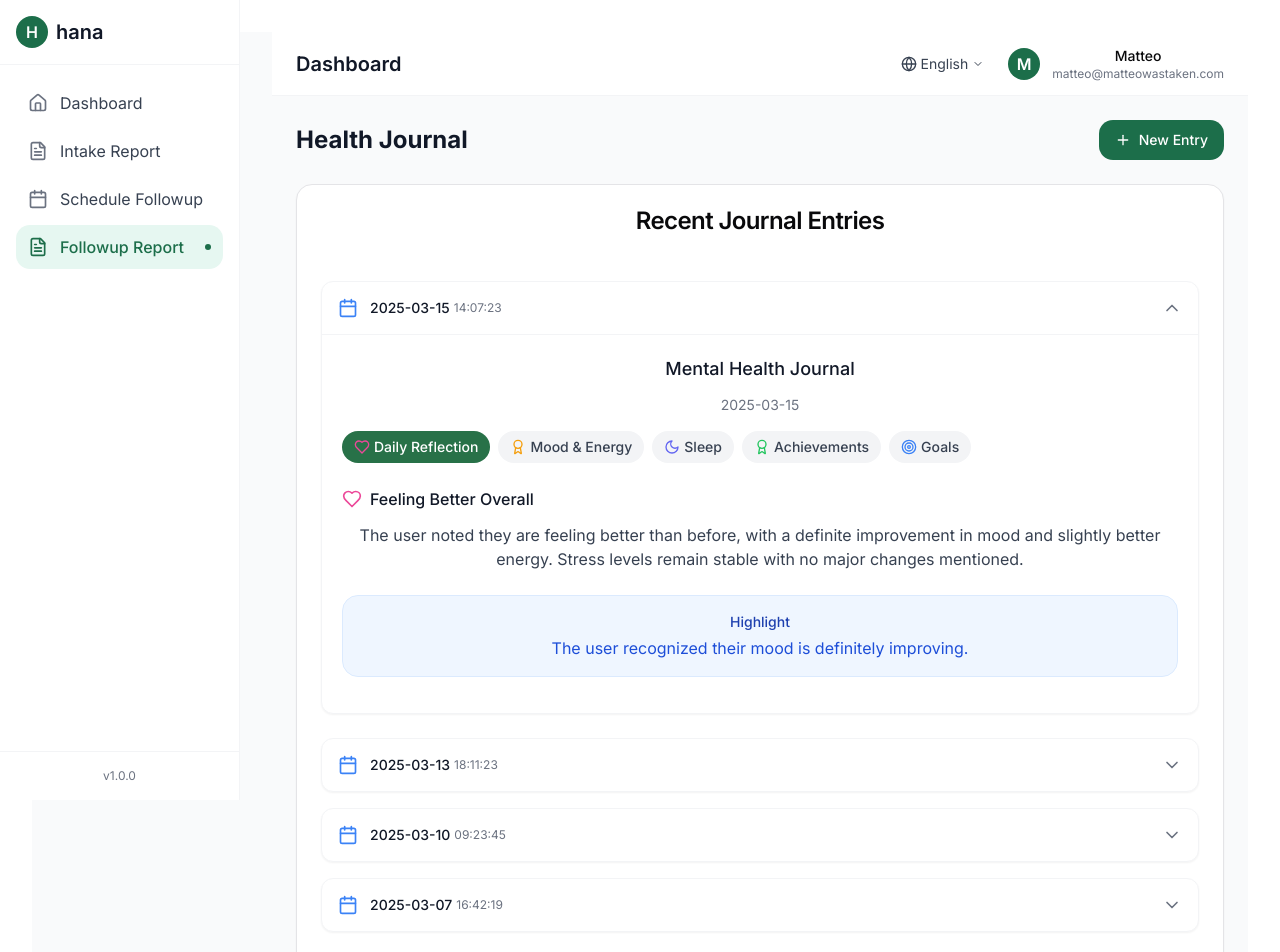
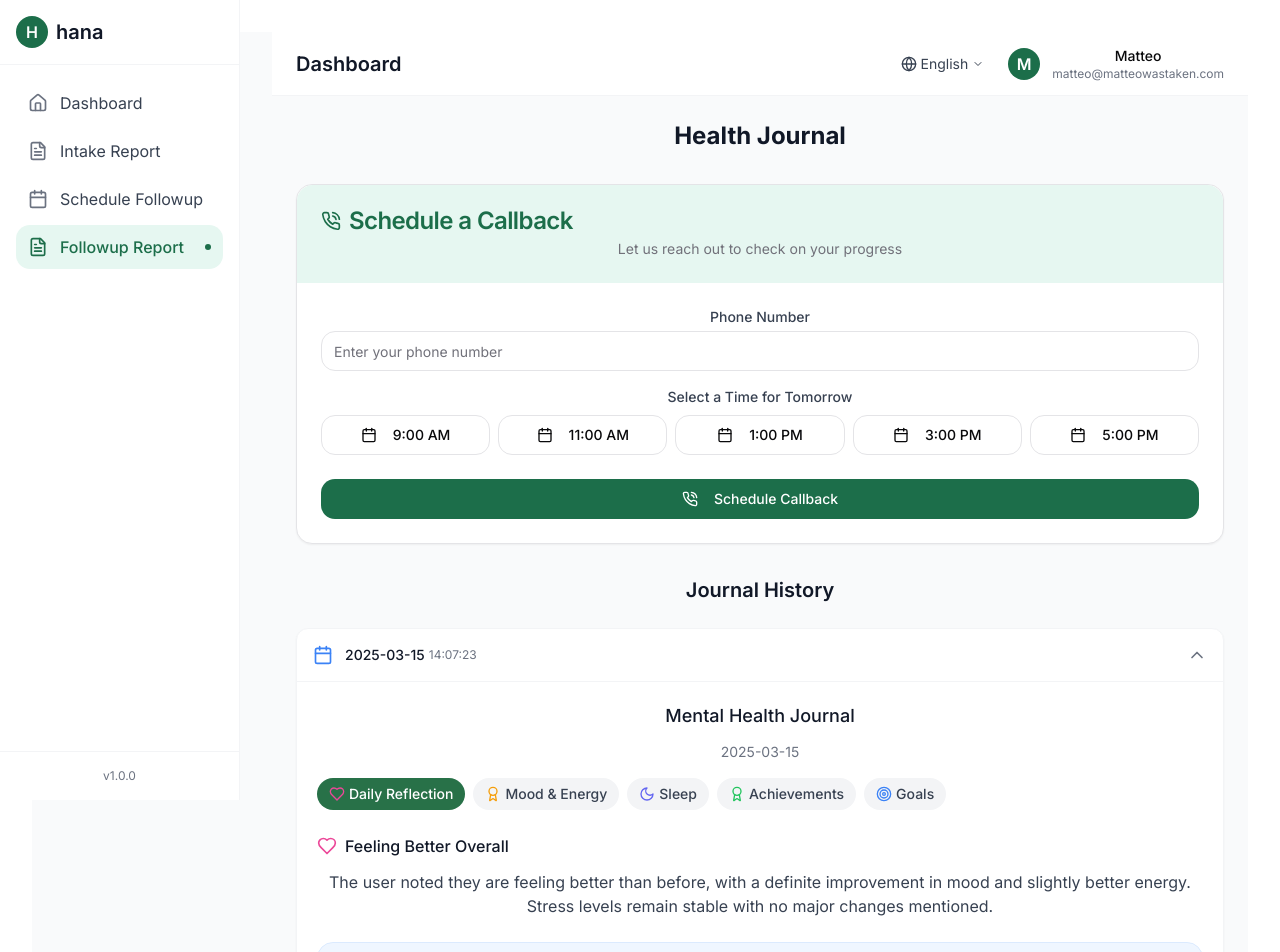
Before and after one commit to mhaihq/dashboard-grove-connector-85, a React (Vite) app: page /followup-report in a window 1280 px wide. Shown: the top 952 px of the page. Built offline with nearby package versions, Linux system fonts and the light colour scheme.

Commit message:
Refactor dashboard and intake reports
Refactor the dashboard and intake reports based on user feedback.

```diff
--- /dev/null
+++ b/src/components/CallbackPlanner.tsx
@@ -0,0 +1,102 @@
+
+import React, { useState } from 'react';
+import { Card, CardContent, CardDescription, CardFooter, CardHeader, CardTitle } from '@/components/ui/card';
+import { Button } from '@/components/ui/button';
+import { Input } from '@/components/ui/input';
+import { PhoneCall, Calendar } from 'lucide-react';
+import { toast } from '@/hooks/use-toast';
+
+interface CallbackPlannerProps {
+  userName: string;
+}
+
+export const CallbackPlanner: React.FC<CallbackPlannerProps> = ({ userName }) => {
+  const [phone, setPhone] = useState('');
+  const [selectedTime, setSelectedTime] = useState<string | null>(null);
+
+  const availableTimes = [
+    '9:00 AM', '11:00 AM', '1:00 PM', '3:00 PM', '5:00 PM'
+  ];
+
+  const handleSubmit = (e: React.FormEvent) => {
+    e.preventDefault();
+
+    if (!phone || !selectedTime) {
+      toast({
+        title: "Missing information",
+        description: "Please enter your phone number and select a time",
+        variant: "destructive",
+      });
+      return;
+    }
+
+    // Here you would handle the actual submission
+    toast({
+      title: "Callback scheduled",
+      description: `We'll call you at ${phone} at ${selectedTime} tomorrow`,
+    });
+
+    // Reset form
+    setPhone('');
+    setSelectedTime(null);
+  };
+
+  return (
+    <Card className="shadow-sm animate-slide-up mt-8">
+      <CardHeader className="bg-hana-lightGreen rounded-t-lg">
+        <div className="flex items-center gap-2">
+          <PhoneCall className="w-5 h-5 text-hana-green" />
+          <CardTitle className="text-hana-green">Schedule a Callback</CardTitle>
+        </div>
+        <CardDescription>Let us reach out to check on your progress</CardDescription>
+      </CardHeader>
+      <CardContent className="pt-6">
+        <form onSubmit={handleSubmit}>
+          <div className="space-y-4">
+            <div>
+              <label htmlFor="phone" className="block text-sm font-medium text-gray-700 mb-1">
+                Phone Number
+              </label>
+              <Input
+                id="phone"
+                type="tel"
+                placeholder="Enter your phone number"
+                value={phone}
+                onChange={(e) => setPhone(e.target.value)}
+                className="w-full"
+              />
+            </div>
+            <div>
+              <label className="block text-sm font-medium text-gray-700 mb-2">
+                Select a Time for Tomorrow
+              </label>
+              <div className="grid grid-cols-2 sm:grid-cols-3 md:grid-cols-5 gap-2">
+                {availableTimes.map((time) => (
+                  <Button
+                    key={time}
+                    type="button"
+                    variant={selectedTime === time ? "default" : "outline"}
+                    className={selectedTime === time ? "bg-hana-green hover:bg-hana-green/90" : ""}
+                    onClick={() => setSelectedTime(time)}
+                  >
+                    <Calendar className="mr-2 h-4 w-4" />
+                    {time}
+                  </Button>
+                ))}
+              </div>
+            </div>
+          </div>
+          <div className="mt-6">
+            <Button
+              type="submit"
+              className="w-full bg-hana-green hover:bg-hana-green/90 text-white"
+            >
+              <PhoneCall className="mr-2 h-4 w-4" />
+              Schedule Callback
+            </Button>
+          </div>
+        </form>
+      </CardContent>
+    </Card>
+  );
+};
--- a/src/pages/FollowupReport.tsx
+++ b/src/pages/FollowupReport.tsx
@@ -3,15 +3,13 @@ import React from 'react';
 import { Sidebar } from '@/components/Sidebar';
 import { DashboardHeader } from '@/components/DashboardHeader';
 import { JournalEntry } from '@/components/JournalEntry';
-import { Card, CardContent, CardHeader, CardTitle } from '@/components/ui/card';
-import { Button } from '@/components/ui/button';
-import { Plus } from 'lucide-react';
+import { CallbackPlanner } from '@/components/CallbackPlanner';
 
 const FollowupReport = () => {
   const userName = "Matteo";
   const userEmail = "matteo@matteowastaken.com";
 
-  // Journal entries
+  // Journal entries history
   const journalEntries = [
     {
       date: "2025-03-15",
@@ -30,17 +28,17 @@ const FollowupReport = () => {
     },
     {
       date: "2025-03-10",
-      timestamp: "09:23:45",
-      title: "Sleep Disruption and Anxiety",
-      content: "The user reported difficulties with sleep, waking up multiple times during the night. Anxiety levels have increased slightly, particularly around work deadlines. Some improvement in social interactions was noted.",
-      highlight: "Connection between sleep disruption and increased workload noted."
+      timestamp: "09:22:15",
+      title: "Sleep Improvements",
+      content: "The user reported better sleep after implementing the suggested routine changes. They're now getting an average of 7 hours per night compared to 5 hours previously. Morning fatigue has decreased notably.",
+      highlight: "Sleep duration increased by approximately 2 hours per night with new bedtime routine."
     },
     {
-      date: "2025-03-07",
-      timestamp: "16:42:19",
-      title: "Weekend Reflection and Progress",
-      content: "The user had a positive weekend with family, reporting improved mood and energy levels. They practiced breathing exercises as recommended and found them helpful. Some lingering concerns about work-life balance were mentioned.",
-      highlight: "Positive effects of family time and breathing techniques on overall well-being."
+      date: "2025-03-05",
+      timestamp: "16:42:11",
+      title: "Social Engagement Progress",
+      content: "The user met with two friends for coffee this week, marking the first social outing in over a month. They described feeling anxious before the meeting but ultimately enjoyed the interaction and felt better afterward.",
+      highlight: "First social engagement in a month resulted in positive emotions despite initial anxiety."
     }
   ];
 
@@ -56,19 +54,13 @@ const FollowupReport = () => {
 
         <main className="p-6">
           <div className="max-w-6xl mx-auto">
-            <div className="flex justify-between items-center mb-6">
-              <h1 className="text-2xl font-bold text-gray-900">Health Journal</h1>
-              <Button className="bg-hana-green hover:bg-hana-green/90 gap-2">
-                <Plus className="h-4 w-4" />
-                New Entry
-              </Button>
-            </div>
+            <h1 className="text-2xl font-bold text-gray-900 mb-6">Health Journal</h1>
 
-            <Card className="shadow-sm mb-6">
-              <CardHeader>
-                <CardTitle>Recent Journal Entries</CardTitle>
-              </CardHeader>
-              <CardContent>
+            <CallbackPlanner userName={userName} />
+
+            <div className="mt-8">
+              <h2 className="text-xl font-semibold text-gray-900 mb-4">Journal History</h2>
+
               {journalEntries.map((entry, index) => (
                 <JournalEntry
                   key={index}
@@ -77,11 +69,10 @@ const FollowupReport = () => {
                   title={entry.title}
                   content={entry.content}
                   highlight={entry.highlight}
-                    expanded={index === 0}
+                  expanded={entry.expanded}
                 />
               ))}
-              </CardContent>
-            </Card>
+            </div>
           </div>
         </main>
       </div>
--- a/src/pages/Index.tsx
+++ b/src/pages/Index.tsx
@@ -8,6 +8,7 @@ import { HealthMetrics } from '@/components/HealthMetrics';
 import { JournalEntry } from '@/components/JournalEntry';
 import { AppointmentScheduler } from '@/components/AppointmentScheduler';
 import { ProgressSection } from '@/components/ProgressSection';
+import { CallbackPlanner } from '@/components/CallbackPlanner';
 
 const Index = () => {
   const userName = "Matteo";
@@ -129,6 +130,8 @@ const Index = () => {
 
             <HealthMetrics metrics={metrics} />
 
+            <CallbackPlanner userName={userName} />
+
             <div className="mt-8">
               <h2 className="text-xl font-semibold text-gray-900 mb-4">Journal Entries</h2>
 
```
Lines whose indentation alone changed are shown as unchanged.
